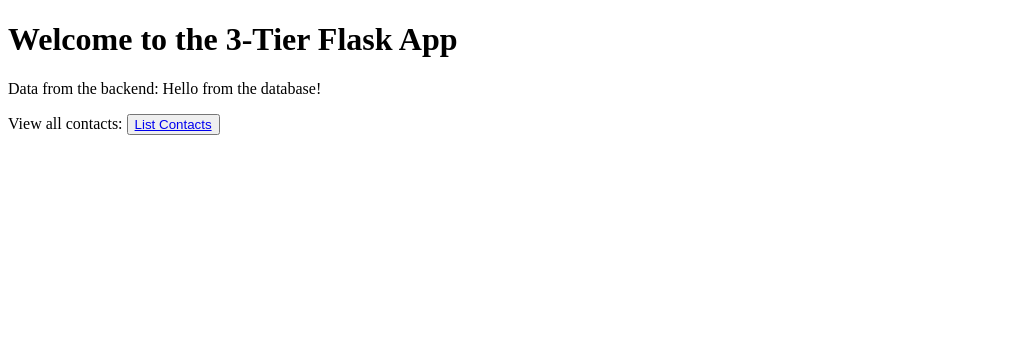
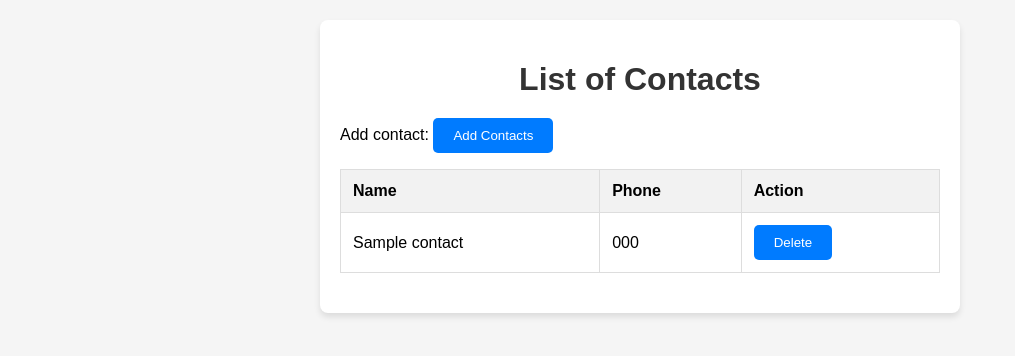
Before and after one commit to saima-basit/ITM, a Flask app: page / in a window 1280 px wide. Shown: the top 356 px of the page, without its empty margins (0-1015 px from the left). Run offline with Flask 3, Linux system fonts and the light colour scheme; tables that the repository leaves empty hold one stand-in row (values such as "Sample post").

Commit message:
HTML Beautify

```diff
--- a/3-tier-project/app.py
+++ b/3-tier-project/app.py
@@ -1,7 +1,6 @@
 from flask import Flask, render_template, jsonify, request, redirect
 
-from contacts_api import contacts_bp
-from models import db
+from models import db, Contact
 from settings import SQLALCHEMY_DATABASE_URI
 
 app = Flask(__name__)
@@ -11,30 +10,11 @@
 with app.app_context():
     db.create_all()
 
-app.register_blueprint(contacts_bp)
-
-# Dummy data for demonstration
-data_from_database = {"message": "Hello from the database!"}
-contacts = [
-    {
-        "name": "basit",
-        "phone": "03****02333"
-    },
-    {
-        "name": "arham",
-        "phone": "0332****333"
-    }
-]
-
 
 @app.route('/')
 def index():
-    return render_template('index.html')
-
-
-@app.route('/api/data')
-def get_data():
-    return jsonify(data_from_database)
+    contacts = Contact.query.all()
+    return render_template('contacts/list.html', **{"contacts": contacts})
 
 
 @app.route('/add_contact')
@@ -42,22 +22,22 @@
     return render_template('contacts/add.html')
 
 
-@app.get('/api/contacts')
-def get_all_contacts():
-    return jsonify({"contacts": contacts})
+@app.post('/api/contacts')
+def add_contacts():
+    contact = Contact()
+    contact.name = request.form["name"]
+    contact.phone = request.form["phone"]
+    db.session.add(contact)
+    db.session.commit()
+    return redirect('/')
 
 
-
-@app.post('/api/contacts/search')
-def search_contacts():
-    input_ = request.form["name"]
-    print(input_)
-    return redirect('/contacts')
-
-
-@app.route('/search')
-def view_search_contacts():
-    return render_template('contacts/search.html')
+@app.delete('/api/contacts/<int:contact_id>')
+def delete_contacts(contact_id):
+    contact = Contact.query.filter_by(id=contact_id).first()
+    db.session.delete(contact)
+    db.session.commit()
+    return jsonify({})
 
 
 if __name__ == '__main__':
--- a/3-tier-project/templates/contacts/list.html
+++ b/3-tier-project/templates/contacts/list.html
@@ -4,58 +4,103 @@
     <meta charset="UTF-8">
     <meta name="viewport" content="width=device-width, initial-scale=1.0">
     <title>All Contacts</title>
-</head>
     <style>
-    table, th, td {
-      border: 1px solid black;
-    }
-    table th {
-      background: yellow;
+        body {
+            font-family: Arial, sans-serif;
+            background-color: #f5f5f5;
+            margin: 0;
+            padding: 0;
         }
 
-    table td {
-        padding: 0 20px 0 20px;
+        .container {
+            background-color: #fff;
+            border-radius: 8px;
+            box-shadow: 0 4px 6px rgba(0, 0, 0, 0.1);
+            padding: 20px;
+            max-width: 600px;
+            width: 90%;
+            margin: 20px auto; /* Center horizontally */
+        }
+
+        h1 {
+            color: #333;
+            text-align: center;
+            margin-bottom: 20px;
+        }
+
+        button {
+            background-color: #007bff;
+            color: #fff;
+            border: none;
+            padding: 10px 20px;
+            border-radius: 5px;
+            cursor: pointer;
+            text-decoration: none;
+            transition: background-color 0.3s ease;
+        }
+
+        button:hover {
+            background-color: #0056b3;
+        }
+
+        table {
+            width: 100%;
+            border-collapse: collapse;
+            margin-bottom: 20px;
+        }
+
+        th, td {
+            border: 1px solid #ddd;
+            padding: 12px;
+            text-align: left;
+        }
+
+        th {
+            background-color: #f2f2f2;
+        }
+
+        a {
+            color: inherit;
+            text-decoration: none;
+        }
+
+        a:hover {
+            text-decoration: underline;
         }
     </style>
+</head>
 <body>
-<h1>List of contacts</h1>
-<p>Add contact:
-    <button><a href="/add_contact">Add Contacts</a></button>
-</p>
-<p>Search contact:
-    <button><a href="/search">Search Contact</a></button>
-</p>
-
+<div class="container">
+    <h1>List of Contacts</h1>
+    <p>Add contact: <button><a href="/add_contact">Add Contacts</a></button></p>
     <table>
         <thead>
         <tr>
             <th>Name</th>
             <th>Phone</th>
+            <th>Action</th>
         </tr>
         </thead>
         <tbody>
-
-    {%for contact in contacts%}
+        {% for contact in contacts %}
         <tr>
-        <td>{{contact.name}}</td>
-        <td>{{contact.phone}}</td>
-        <td><button id="button" value={{contact.id}} onclick="deleteContact()">Delete</button></td>
+            <td>{{ contact.name }}</td>
+            <td>{{ contact.phone }}</td>
+            <td><button value="{{ contact.id }}" onclick="deleteContact(this)">Delete</button></td>
         </tr>
-    {%endfor%}
+        {% endfor %}
         </tbody>
     </table>
-<div>
 </div>
-</body>
 <script>
-        // Fetch data from the backend and update the HTML
-        async function deleteContact() {
-            const contact_id = document.getElementById('button').value;
-            const response = await fetch('/api/contacts/'+contact_id, {
+    async function deleteContact(button) {
+        const contact_id = button.value;
+        const response = await fetch('/api/contacts/' + contact_id, {
             method: 'DELETE'
         });
         await response.json();
-            window.location.href = "/contacts";
+        window.location.href = "/";
     }
 </script>
+</body>
 </html>
--- a/3-tier-project/templates/index.html
+++ b/3-tier-project/templates/index.html
@@ -4,11 +4,54 @@
     <meta charset="UTF-8">
     <meta name="viewport" content="width=device-width, initial-scale=1.0">
     <title>3-Tier Flask App</title>
+    <style>
+        body {
+            display: flex;
+            justify-content: center;
+            align-items: center;
+            height: 100vh;
+            margin: 0;
+            font-family: Arial, sans-serif;
+        }
+
+        .container {
+            text-align: center;
+            max-width: 600px;
+            padding: 20px;
+            background-color: #f9f9f9;
+            border-radius: 10px;
+            box-shadow: 0 0 10px rgba(0, 0, 0, 0.1);
+        }
+
+        h1 {
+            color: #333;
+        }
+
+        p {
+            margin: 10px 0;
+        }
+
+        button {
+            background-color: #007bff;
+            color: #fff;
+            border: none;
+            padding: 10px 20px;
+            border-radius: 5px;
+            cursor: pointer;
+            text-decoration: none;
+        }
+
+        button a {
+            color: #fff;
+            text-decoration: none;
+        }
+    </style>
 </head>
 <body>
-    <h1>Welcome to the 3-Tier Flask App</h1>
-    <p>Data from the backend: <span id="data"></span></p>
-    <p>View all contacts: <button><a href="/contacts">List Contacts</a></button></p>
+    <div class="container">
+        <h1>Welcome to the 3-Tier Flask App</h1>
+        <p>View all contacts: <button><a href="/contacts">List Contacts</a></button></p>
+    </div>
 
     <script>
         // Fetch data from the backend and update the HTML
```
Also changed, not shown: 3-tier-project/contacts_api.py (deleted, +0 -28 lines), 3-tier-project/templates/contacts/add.html (+65 -3 lines), 3-tier-project/templates/contacts/search.html (deleted, +0 -13 lines), 1 other file. Lines whose indentation alone changed are shown as unchanged.
